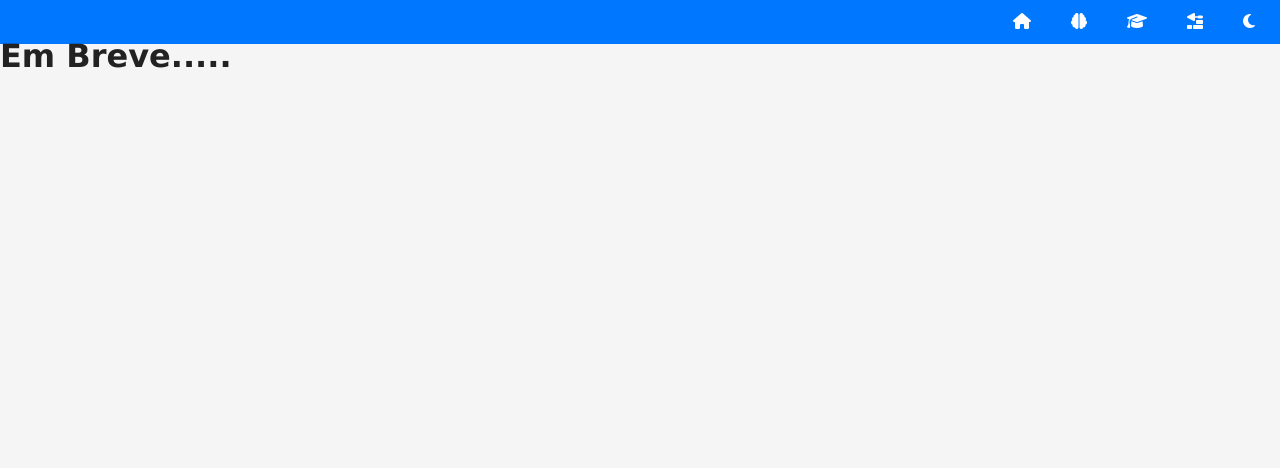
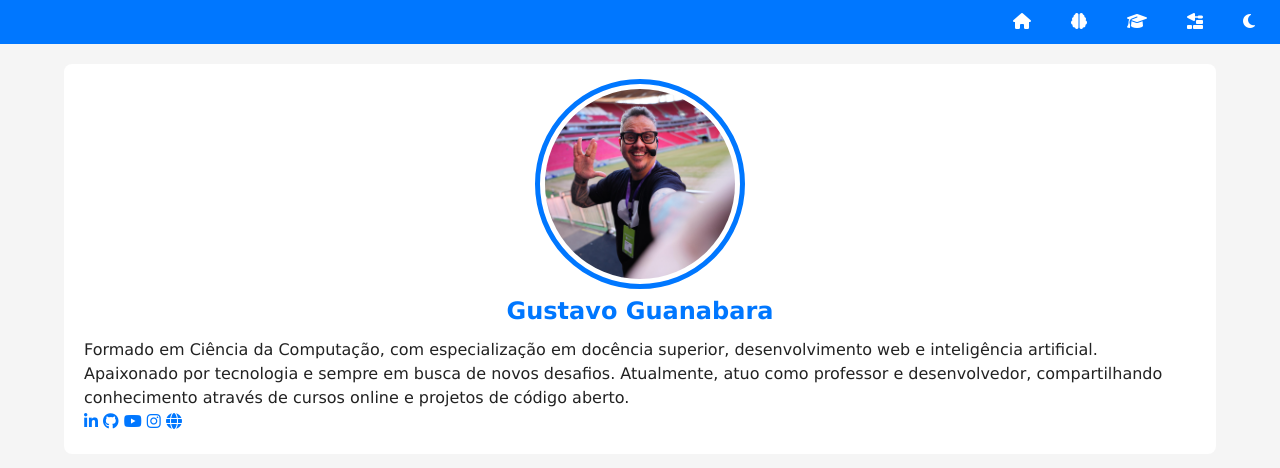
Before and after one commit to Larissa-ladeira/projeto-portfolio, a plain HTML site: page index.html in a window 1280 px wide. Drawn offline with Linux system fonts and the light colour scheme.

Commit message:
adicionei link das redes sociais

```diff
--- a/estilos/style.css
+++ b/estilos/style.css
@@ -57,3 +57,55 @@ nav#menu a:hover {
   color: var(--destaque);
 
 }
+
+main{
+  display: grid;
+  grid-template-columns: auto 90vw auto;
+  gap: 20px;
+  margin-top: 20px;
+}
+
+section#ficha {
+  background-color: var(--fundo-card);
+  padding: 20px;
+  border-radius: 8px;
+  grid-column: 2;
+}
+
+section#ficha img.foto {
+  width: 200px;
+  aspect-ratio: 1/1;
+  object-fit: cover;
+  overflow: hidden;
+  border-radius: 50%;
+  border: 5px solid var(--fundo-card);
+  outline: 5px solid var(--destaque);
+  display: block;
+  margin: auto;
+  margin-bottom: 15px;
+}
+
+section#ficha h1 {
+  color: var(--destaque);
+  margin: 15px 0;
+  font-size: 1.5em;
+  text-align: center;
+}
+
+section#social {
+  display: flex;
+  justify-content: center;
+  align-items: center;
+  font-size: 1.6em;
+  gap: 1em;
+  margin-top: 15px;
+}
+
+div#social a {
+  color: var(--destaque);
+  transition: color 0.5s;
+}
+
+div#social a:hover {
+  color: var(--destaque-inverso);
+}
--- a/index.html
+++ b/index.html
@@ -21,7 +21,27 @@
         </nav>
     </header>
     <main>
-        <h1>Em Breve.....</h1>
+        <section id="ficha">
+            <img src="imagens/guanabara-perfil.jpg" alt="Gustavo Guanabara" class="foto">
+            <h1>Gustavo Guanabara</h1>
+            <p>Formado em Ciência da Computação, com
+            especialização em docência superior,
+            desenvolvimento web e inteligência artificial.
+            Apaixonado por tecnologia e sempre em busca de
+            novos desafios. Atualmente, atuo como professor e
+            desenvolvedor, compartilhando conhecimento através
+            de cursos online e projetos de código aberto.</p>
+            <div id="social">
+                <a href="https://www.linkedin.com/in/guanabara/" target="_blank" rel="nofollow"><i class="fa-brands fa-linkedin-in"></i></a>
+                <a href="https://github.com/gustavoguanabara" target="_blank" rel="nofollow"><i class="fa-brands fa-github"></i></a>
+                <a href="https://www.youtube.com/@cursoemvideo/videos" target="_blank" rel="nofollow"><i class="fa-brands fa-youtube"></i></a>
+                <a href="https://www.instagram.com/gustavoguanabara/" target="_blank" rel="nofollow"><i class="fa-brands fa-instagram"></i></a>
+                <a href="https://www.cursoemvideo.com/" target="_blank" rel="nofollow"><i class="fa-solid fa-globe"></i></a>
+            </div>
+        </section>
+        <section id="detalhes">
+
+        </section>
     </main>
     <footer>
 
```
